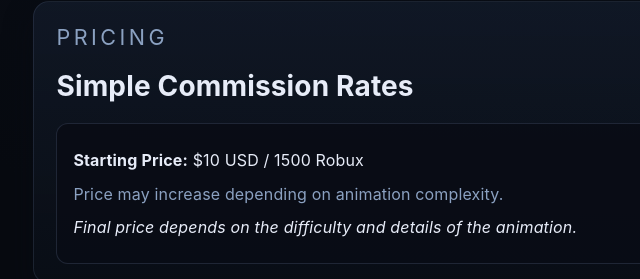
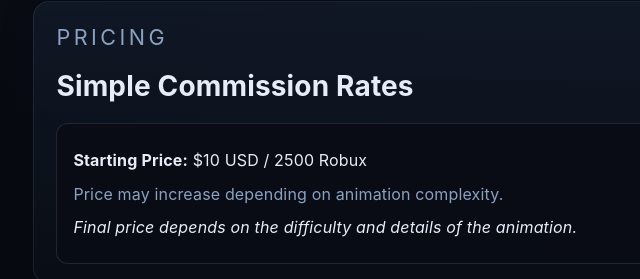
Before and after one commit to Zxopz1nDev/Zxopz1nDev.github.io, a plain HTML site: page index.html in a window 1280 px wide. Shown: the part 1497-1776 px from the top of the page, 17-657 px from the left. Drawn offline with Linux system fonts and the light colour scheme.

Commit message:
Revise pricing and update animation portfolio
Updated commission pricing and added new animation details.

```diff
--- a/index.html
+++ b/index.html
@@ -123,7 +123,7 @@
       <p class="panel-title">Pricing</p>
       <h2>Simple Commission Rates</h2>
       <div class="card">
-        <p><strong>Starting Price:</strong> $10 USD / 1500 Robux</p>
+        <p><strong>Starting Price:</strong> $10 USD / 2500 Robux</p>
         <p class="subtext">Price may increase depending on animation complexity.</p>
         <p><em>Final price depends on the difficulty and details of the animation.</em></p>
       </div>
```
